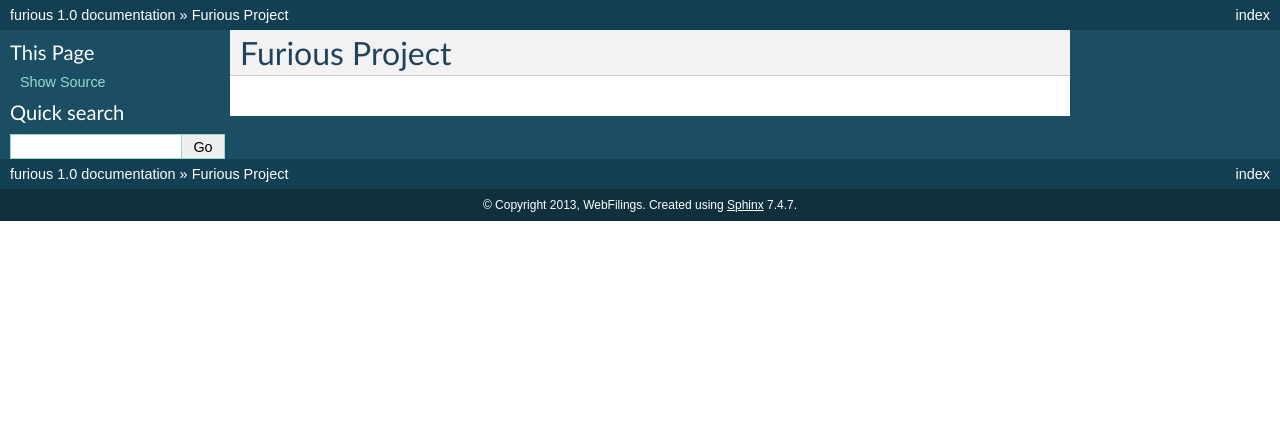
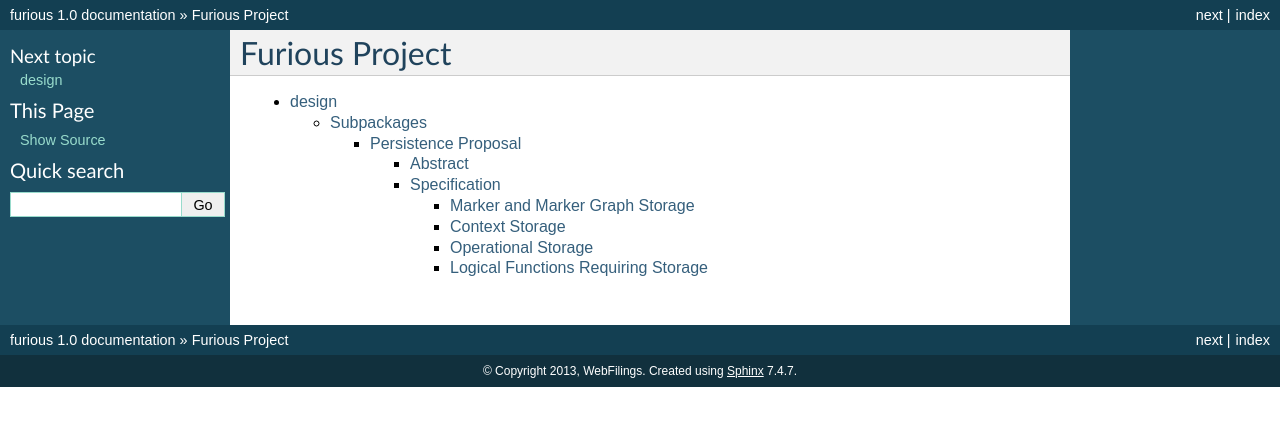
Before and after one commit to johnlockwood-wf/furious-doc, a Sphinx documentation site: the page built from source/index.txt, in a window 1280 px wide. Shown: the top 426 px of the page. Built offline with Sphinx 7.4.7, drawn with Linux system fonts in a browser that asks for light colours; formulas are drawn with MathJax 3; pages that are not in the unit, such as notebooks, are missing from menus.

Commit message:
Add design docs

```diff
--- /dev/null
+++ b/source/design.structure.txt
@@ -0,0 +1,44 @@
+Persistence Proposal
+================================
+
+**************************
+Abstract
+**************************
+
+
+**************************
+Specification
+**************************
+
+Marker  and Marker Graph Storage
+-------------------------------------
+
+``marker_persist(marker, save_leaves=True)``
+
+``marker_get(idx, load_results=False)``
+
+``marker_get_multi(ids, load_results=False)``
+
+Context Storage
+-------------------------------------
+
+``store_context(idx, context_dict)``
+
+``load_context(idx)``
+
+Operational Storage
+-------------------------------------
+Implementation optional
+
+``mark_reached(marker_id, key)``
+
+``reached_by_another_request(marker_id, key)``
+
+
+Logical Functions Requiring Storage
+-------------------------------------
+Implementation optional
+
+``filter_known_done(ids)``
+
+``all_done(ids)``
--- /dev/null
+++ b/source/design.txt
@@ -0,0 +1,9 @@
+design
+===============
+
+Subpackages
+-----------
+
+.. toctree::
+
+    design.structure
--- a/source/index.txt
+++ b/source/index.txt
@@ -6,3 +6,4 @@ Furious Project
 
    example
    furious
+   design
```
